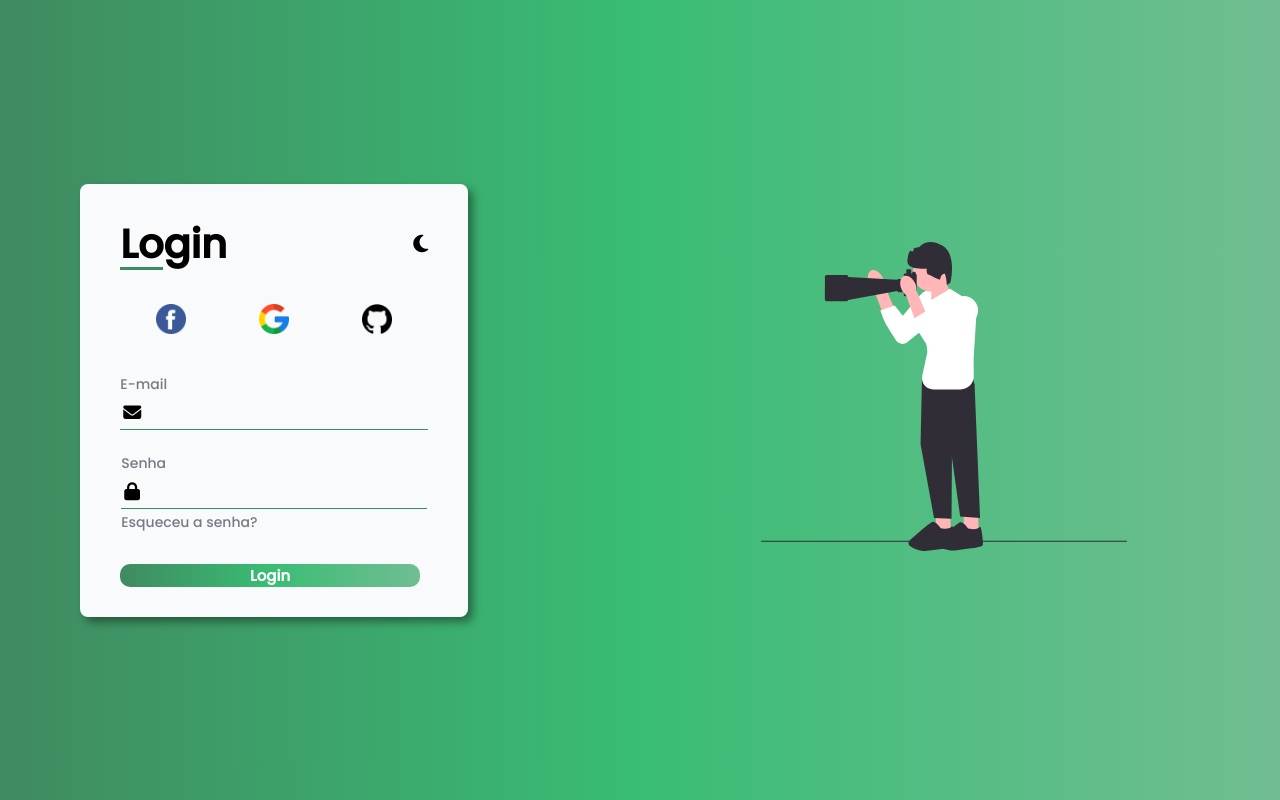
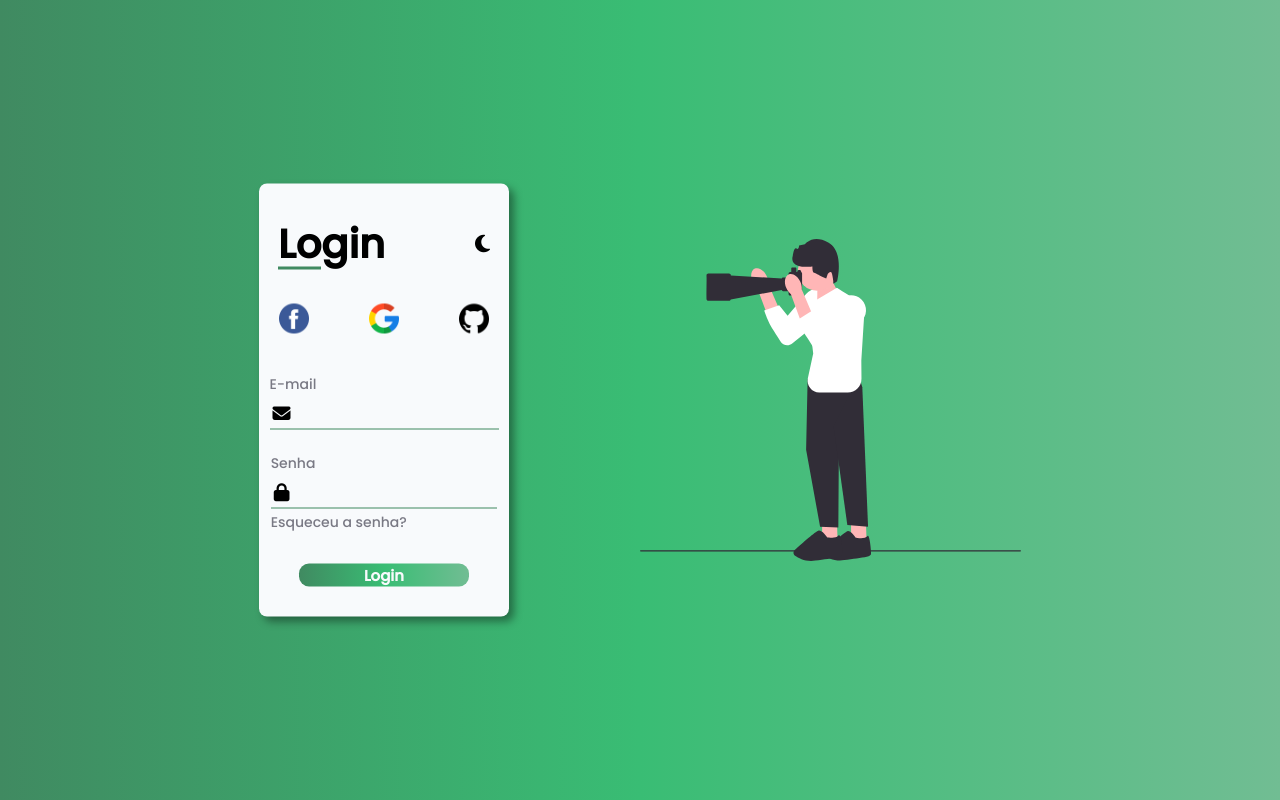
Before and after one commit to brunajansen/form_dl, a plain HTML site: page index.html in a window 1280 px wide. Drawn offline with Linux system fonts and the light colour scheme.

Commit message:
semantica

```diff
--- a/index.html
+++ b/index.html
@@ -8,6 +8,7 @@
 
     <link rel="stylesheet" href="https://cdnjs.cloudflare.com/ajax/libs/font-awesome/6.2.1/css/all.min.css" integrity="sha512-MV7K8+y+gLIBoVD59lQIYicR65iaqukzvf/nwasF0nqhPay5w/9lJmVM2hMDcnK1OnMGCdVK+iQrJ7lzPJQd1w==" crossorigin="anonymous" referrerpolicy="no-referrer" />
     <link rel="stylesheet" href="style.css">
+    <link rel="stylesheet" href="mediaquery.css">
 </head>
 <body>
     <main class="container">
@@ -52,9 +53,9 @@
             <button type="submit" id="login_button">Login</button>
         </form>
 
-        <div id="homem">
+        <figure id="homem">
             <img src="imagens/imagem.svg" alt="">
-        </div>
+        </figure>
     </main>
     <script src="script.js"></script>
 </body>
--- /dev/null
+++ b/mediaquery.css
@@ -0,0 +1,68 @@
+@charset "UTF-8";
+
+@media screen and (min-width: 768px) and (max-width: 992px){
+    form#login{
+        width: 90vw;
+    }
+    h1{
+        margin-right: 90px;
+    }
+    header {
+        display: flex;
+        align-items: center;
+        justify-content: center;
+    }
+
+    div#social_media{
+        display: flex;
+        justify-content: center;
+    }
+
+    img{
+        margin: 0px 30px;
+    }
+    #login button{
+        margin: 0 auto;
+    }
+}
+
+@media screen and (min-width: 992px){
+
+    h1 {
+        margin-right: 90px;
+    }
+
+    header {
+        display: flex;
+        align-items: center;
+        justify-content: center;
+    }
+
+    form {
+        position: absolute;
+        top: 50%;
+        left: 30%;
+        transform: translate(-50%, -50%);
+        width: 250px;
+        height: 500px;
+        border-radius: 8px;
+    }
+
+    img {
+        margin: 0px 30px;
+    }
+
+    div#social_media {
+        display: flex;
+        justify-content: center;
+    }
+
+    #login button {
+        margin: 0 auto;
+    }
+    #homem img {
+        display: block;
+        width: 50%;
+        margin-left: 50%;
+    }
+}
--- a/script.js
+++ b/script.js
@@ -1,6 +1,5 @@
 var button = document.getElementById('mode_icon');
 const form = document.getElementById('login');
-//var git = document.querySelector('.github');
 
 
 button.addEventListener('click', mode);
@@ -16,7 +15,6 @@ function mode(){
 
         /* e adiciona o dark mode*/
         form.classList.add('dark')
-       // git.src = "imagens/github2.png";
         return;
 
     }
@@ -24,5 +22,4 @@ function mode(){
     button.classList.add('fa-moon')
     button.classList.remove('fa-sun')
     form.classList.remove('dark')
-    //git.src = "imagens/github.png";
 }
--- a/style.css
+++ b/style.css
@@ -1,7 +1,7 @@
 @charset "UTF-8";
 @import url('https://fonts.googleapis.com/css2?family=Poppins:wght@300;500&family=Sriracha&display=swap');
 
-:root{
+:root {
     --color-light-50: #f8fafc;
 
     --color-dark-50: #797984;
@@ -17,12 +17,35 @@
 
 *{
     font-family: 'Poppins', sans-serif;
+    padding: 0;
     margin: 0;
-    padding: 0;
     box-sizing: border-box;
 }
 
-.container{
+body, html{
+    background-color: pink;
+    height: 100vh;
+    width: 100vw;
+}
+
+main{
+    position: relative;
+    height: 100vh;
+    width: 100vw;
+}
+
+ form {
+    position: absolute;
+    top: 50%;
+    left: 50%;
+    transform: translate(-50%, -50%);
+    width: 250px;
+    height: 500px;
+    border-radius: 8px;
+}
+
+
+.container {
     height: 100vh;
     width: 100%;
     background: var(--color-gradient);
@@ -31,7 +54,7 @@
     justify-content: center;
 }
 
-#login{
+#login {
     background-color: var(--color-light-50);
     display: flex;
     flex-direction: column;
@@ -43,23 +66,23 @@
     animation: dark-to-light 0.3s ease-in-out;
 }
 
-a:hover{
+a:hover {
     color: var(--color-green-100);
     text-decoration: underline;
 }
 
-header{
+header {
     display: flex;
     align-items: center;
     justify-content: space-between;
 }
 
-header h1{
+header h1 {
     font-size: 40px;
     position: relative;
 }
 
-header h1::before{
+header h1::before {
     position: absolute;
     content: '';
     width: 40%;
@@ -68,25 +91,25 @@ header h1::before{
     bottom: 4px;
 }
 
-#mode_icon{
+#mode_icon {
     cursor: pointer;
     font-size: 20px;
 }
 
-#social_media{
+#social_media {
     display: flex;
     justify-content: space-around;
 }
 
-#social_media img{
+#social_media img {
     width: 30px;
 }
 
-#social_media img:hover{
+#social_media img:hover {
     transform: scale(1.2);
 }
 
-#inputs{
+#inputs {
     display: flex;
     flex-direction: column;
     align-items: center;
@@ -94,12 +117,12 @@ header h1::before{
     gap: 20px;
 }
 
-.input_box label{
+.input_box label {
     font-size: 14px;
     color: var(--color-dark-50);
 }
 
-.input_field{
+.input_field {
     display: flex;
     align-items: center;
     gap: 15px;
@@ -108,20 +131,20 @@ header h1::before{
     border-bottom: 1px solid var(--color-green-200);
 }
 
-.input_field i{
+.input_field i {
     font-size: 18px;
     color: var(--color-dark-900);
 }
 
-.input_field input{
+.input_field input {
     border: none;
     background-color: transparent;
-    width: 269px;
+    width: 190px;
     font-size: 18px;
     padding: 0px 5px;
 }
 
-.input_field input:focus{
+.input_field input:focus {
     outline: none;
 }
 
@@ -137,9 +160,9 @@ header h1::before{
 }
 
 
-#login button{
+#login button {
     border: none;
-    width: 300px;
+    width: 170px;
     border-radius: 10px;
     background: var(--color-gradient);
     font-size: 15px;
@@ -148,55 +171,54 @@ header h1::before{
     cursor: pointer;
 }
 
-#login button:hover{
+#login button:hover {
     transform: scale(1.05);
 }
 
-
-
-.dark#login{
+.dark#login {
     color: var(--color-light-50);
     background-color: var(--color-dark-100);
     animation: light-to-dark 0.3s ease-in-out;
 }
 
-.dark#login .input_field input, .dark#login .input_field i{
+.dark#login .input_field input,
+.dark#login .input_field i {
     color: var(--color-light-50);
 }
 
-.dark#login label{
+.dark#login label {
     color: var(--color-light-50);
 }
 
-.dark#login a{
+.dark#login a {
     color: var(--color-light-50);
 }
 
-.dark#login a:hover{
+.dark#login a:hover {
     color: var(--color-green-100);
 }
 
 #homem img{
-    width: 50%;
-    margin-left: 40%;
+    display: none;
 }
 
-@keyframes dark-to-light{
-    0%{
+@keyframes dark-to-light {
+    0% {
         background-color: var(--color-dark-100);
     }
 
-    100%{
+    100% {
         background-color: var(--color-light-50);
     }
 }
 
-@keyframes light-to-dark{
+@keyframes light-to-dark {
 
-    0%{
+    0% {
         background-color: var(--color-light-50);
     }
-    100%{
+
+    100% {
         background-color: var(--color-dark-100);
     }
 }
```
